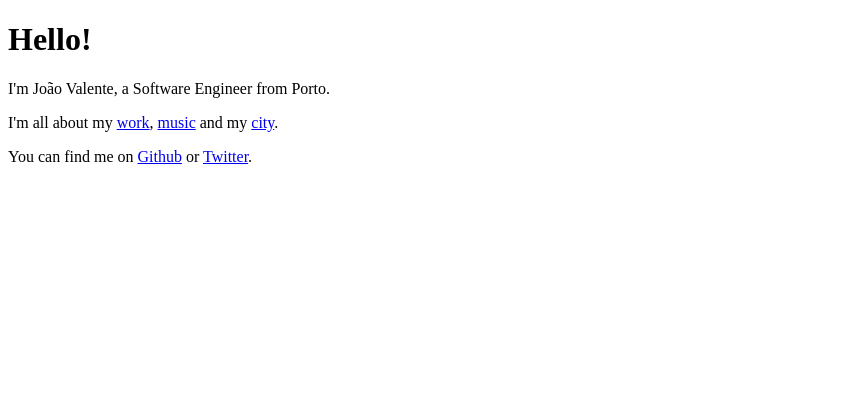
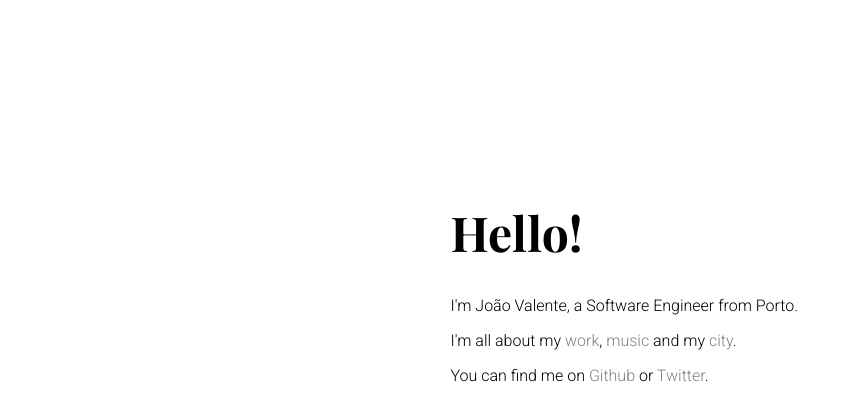
Before and after one commit to jvalente/joaovalente.com, a plain HTML site: page index.html in a window 1280 px wide. Shown: the whole page, without its empty margins (0-852 px from the left). Drawn offline with nearby package versions, Linux system fonts and the light colour scheme.

Commit message:
some experiments. 😊

```diff
--- a/css/main.css
+++ b/css/main.css
@@ -0,0 +1,10 @@
+h1 { font-family: 'Playfair Display', serif; font-size: 3rem;}
+p { font-family: 'Roboto', sans-serif; font-size: 1rem;}
+a { text-decoration: none; color: gray; }
+a:hover { color: black; }
+
+#wrapper {
+    margin: 0 auto;
+    margin-top: 200px;
+    width: 30%;
+}
--- a/index.html
+++ b/index.html
@@ -6,12 +6,25 @@
         <title>João Valente, Software Engineer</title>
         <meta name="description" content="João Valente, Software Engineer.">
         <meta name="viewport" content="width=device-width, initial-scale=1">
+        <link href='https://fonts.googleapis.com/css?family=Playfair+Display:700' rel='stylesheet' type='text/css'>
+        <link href='https://fonts.googleapis.com/css?family=Roboto:300' rel='stylesheet' type='text/css'>
         <link rel="stylesheet" href="css/main.css">
     </head>
     <body>
-        <h1>Hello!</h1>
-        <p>I'm João Valente, a Software Engineer from Porto.</p>
-        <p>I'm all about my <a href="http://doist.com">work</a>, <a href="cotao">music</a> and my <a href="http://portosummerofcode.com">city</a>.</p>
-        <p>You can find me on <a href="http://github.com/jvalente">Github</a> or <a href="http://twitter.com/jvalente">Twitter</a>.</p>
+        <div id="wrapper">
+            <h1>Hello!</h1>
+            <p>I'm João Valente, a Software Engineer from Porto.</p>
+            <p>I'm all about my <a href="http://doist.com">work</a>, <a href="cotao">music</a> and my <a href="http://portosummerofcode.com">city</a>.</p>
+            <p>You can find me on <a href="http://github.com/jvalente">Github</a> or <a href="http://twitter.com/jvalente">Twitter</a>.</p>
+        </div>
+
+        <script>
+            (function(b,o,i,l,e,r){b.GoogleAnalyticsObject=l;b[l]||(b[l]=
+                function(){(b[l].q=b[l].q||[]).push(arguments)});b[l].l=+new Date;
+                e=o.createElement(i);r=o.getElementsByTagName(i)[0];
+                e.src='https://www.google-analytics.com/analytics.js';
+                r.parentNode.insertBefore(e,r)}(window,document,'script','ga'));
+                ga('create','UA-71129257-1','auto');ga('send','pageview');
+        </script>
     </body>
 </html>
```
